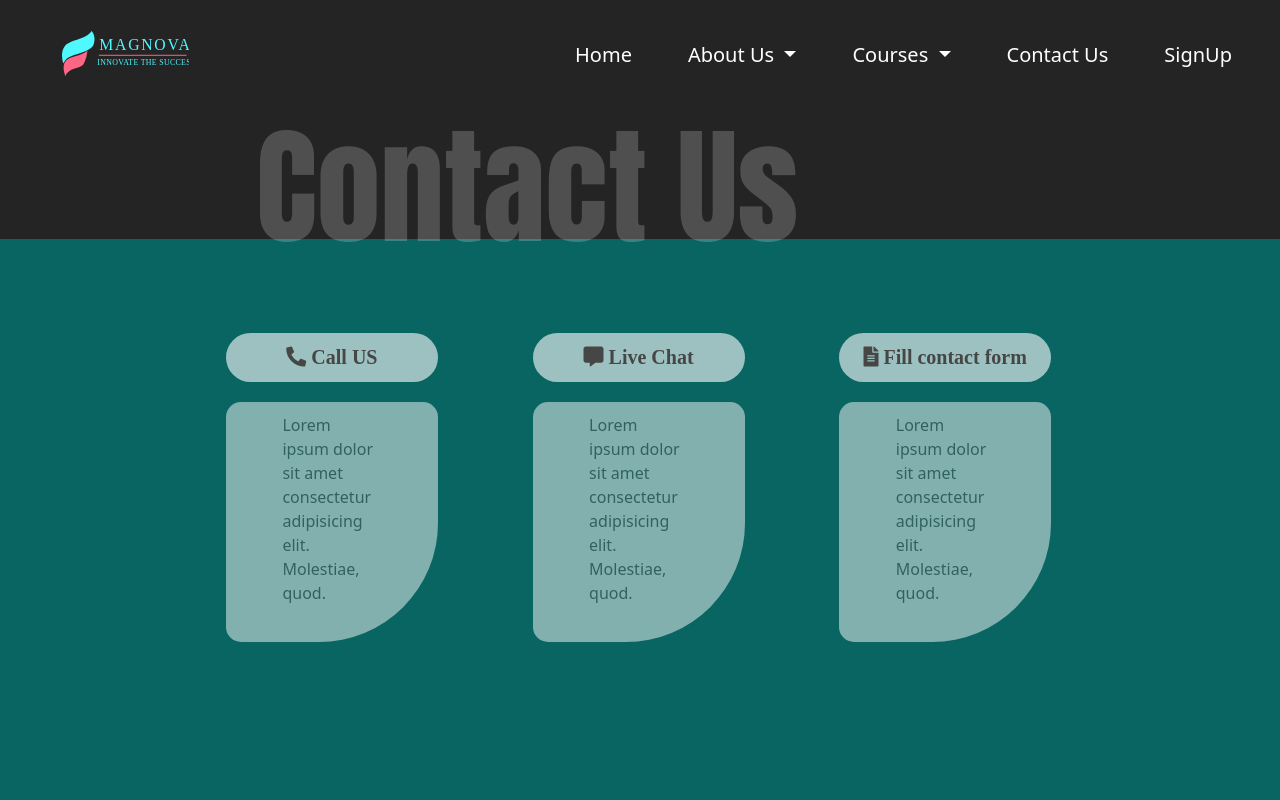
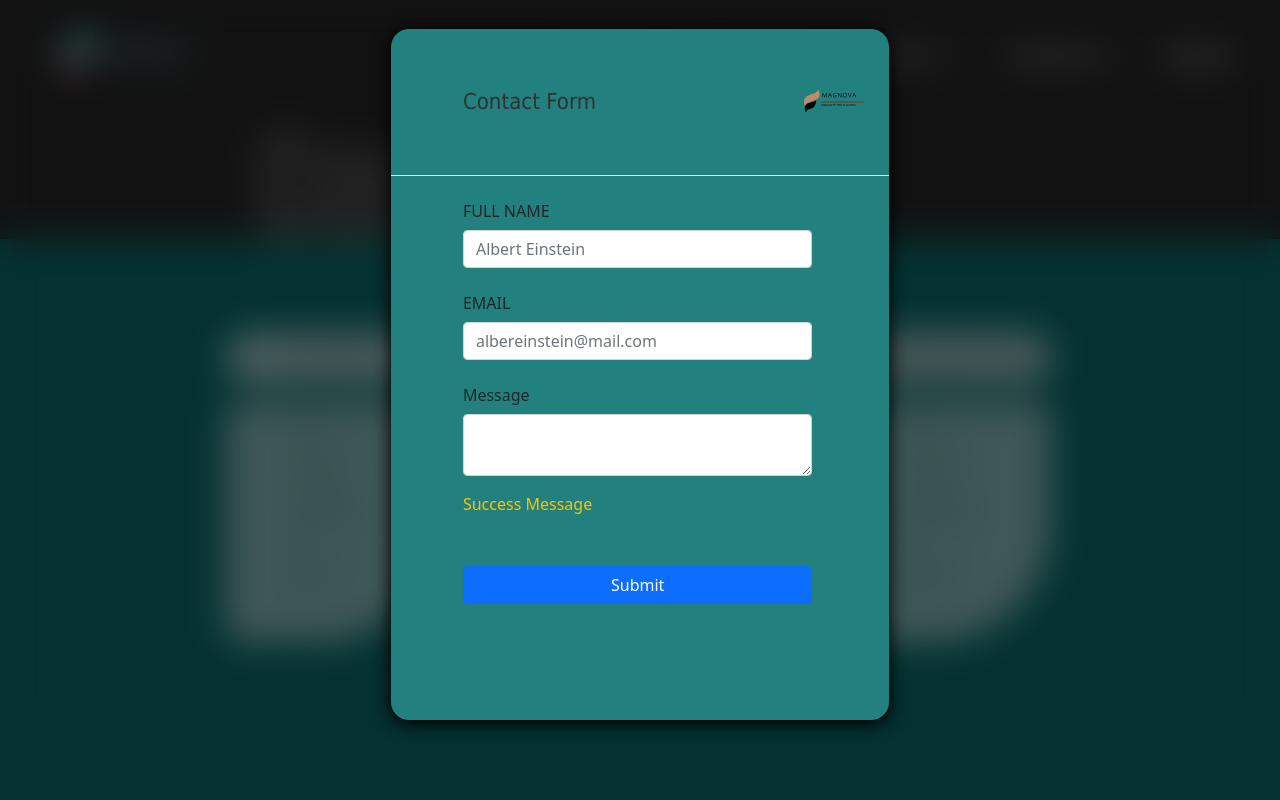
Before and after one commit to kunal450/magnova-engineers, a website: page contact.html in a window 1280 px wide. Both pictures are taken after a click on the element "Fill contact form". Shown: the top 800 px of the page. Drawn offline with nearby package versions, Linux system fonts and the light colour scheme; a web font is replaced by a local one.

Commit message:
contact page final

```diff
--- a/contact.html
+++ b/contact.html
@@ -103,11 +103,49 @@
             <div class="contact-body"><p>Lorem ipsum dolor sit amet consectetur adipisicing elit. Molestiae, quod.</p></div>
         </div>
         <div class="col-lg-4">
-            <div class="btn btn-primary contact-heading"  file-alt><i class="fas fa-file-alt"></i> Fill contact form</div>
+            <div class="btn btn-primary contact-heading" data-bs-toggle="modal" data-bs-target="#exampleModal"><i class="fas fa-file-alt"></i> Fill contact form</div>
             <div class="contact-body"><p>Lorem ipsum dolor sit amet consectetur adipisicing elit. Molestiae, quod.</p></div>
         </div>
     </div>
 
+    <!-- Modal -->
+    <div class="modal fade  modal-dialog-scrollable" id="exampleModal" tabindex="-1" aria-labelledby="exampleModalLabel" aria-hidden="true">
+        <div class="modal-dialog">
+            <div class="modal-content">
+                <div class="modal-header">
+                    <h5 class="modal-title" id="exampleModalLabel">Contact Form</h5>
+                    <img src="./assests/Logo-yellow.svg" alt="">
+                    <!-- <button type="button" class="btn-close" data-bs-dismiss="modal" aria-label="Close"></button> -->
+                </div>
+                <div class="modal-body">
+                    <form method="POST" action="">
+                        <div class="mb-3">
+                            <label for="recipient-name" class="col-form-label">FULL NAME</label>
+                            <input type="text" class="form-control" id="full-name" placeholder="Albert Einstein">
+                        </div>
+                        <div class="mb-3">
+                            <label for="message-text" class="col-form-label">EMAIL</label>
+                            <input type="email" class="form-control" id="email" placeholder="albereinstein@mail.com">
+                        </div>
+                        <!-- <div class="mb-3">
+                            <label for="message-text" class="col-form-label">SUBJECT</label>
+                            <input class="form-control" id="message-text" placeholder="Start typing here">
+                        </div> -->
+                        <div class="mb-3">
+                            <label for="message-text" class="col-form-label">Message</label>
+                            <textarea class="form-control" id="message-text" placeholder="Start typing here"> </textarea>
+                        </div>
+                        <p class="text-warning"> Success Message</p>
+                        <div class="" style="margin: 50px 0 100px 0;">
+                            <input  type="submit" class="form-control btn  btn-primary" id="message-text">
+                        </div>
+
+                    </form>
+                </div>
+
+            </div>
+        </div>
+    </div>
     <!-- Footer -->
     <footer>
         <div class="container-fluid row">
--- a/sass/include/contact.scss
+++ b/sass/include/contact.scss
@@ -35,8 +35,38 @@
   margin-bottom: 100px;
 }
 .contact-main .contact-body p {
-text-align: left;
-letter-spacing: NaNpx;
-color: #000000;
-opacity: 0.63;
+  text-align: left;
+  letter-spacing: NaNpx;
+  color: #000000;
+  opacity: 0.63;
 }
+
+.modal h5 {
+  color: #000000;
+}
+.modal {
+  backdrop-filter: blur(18px);
+
+}
+.modal-content{
+    box-shadow: 0px 3px 17px var(--unnamed-color-000000);
+background: #22817e 0% 0% no-repeat padding-box;
+box-shadow: 0px 3px 17px #000000;
+border-radius: 19px;
+}
+.modal-header .modal-title {
+  width: 75%;
+  margin: 5% 12%;
+  padding: 4% 0;
+  font: normal normal normal 22px/30px Tahoma;
+  letter-spacing: 0px;
+  color: #313131;
+  font-size: 22px;
+}
+.modal-header img{
+   padding: 0 2%;
+}
+.modal form input, .modal form label, .modal form textarea, .modal form p{
+  width: 75%;
+  margin: 0% 12%;
+}
```
Also changed, not shown: assests/Logo-yellow.svg (added), style.css.
